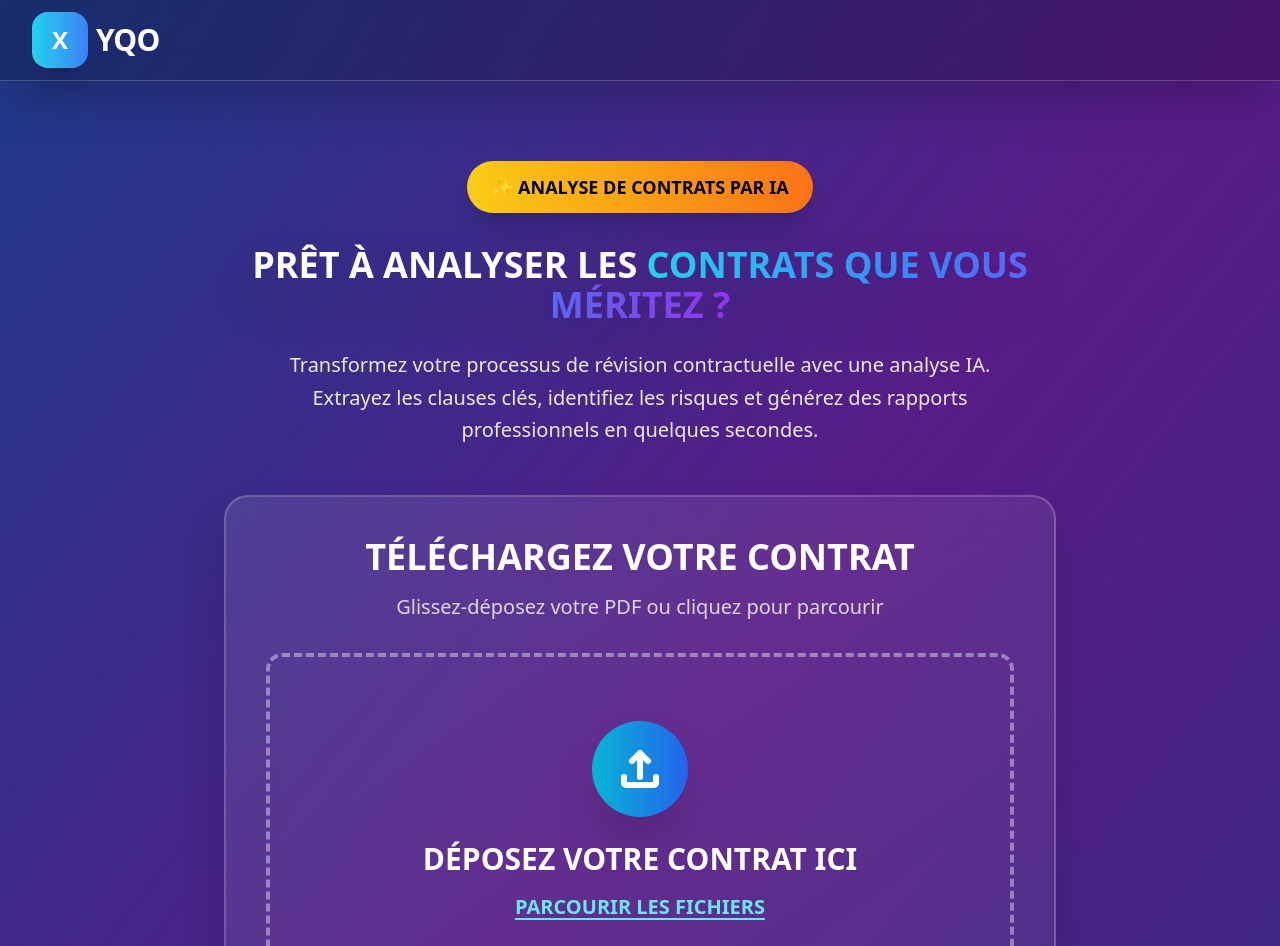
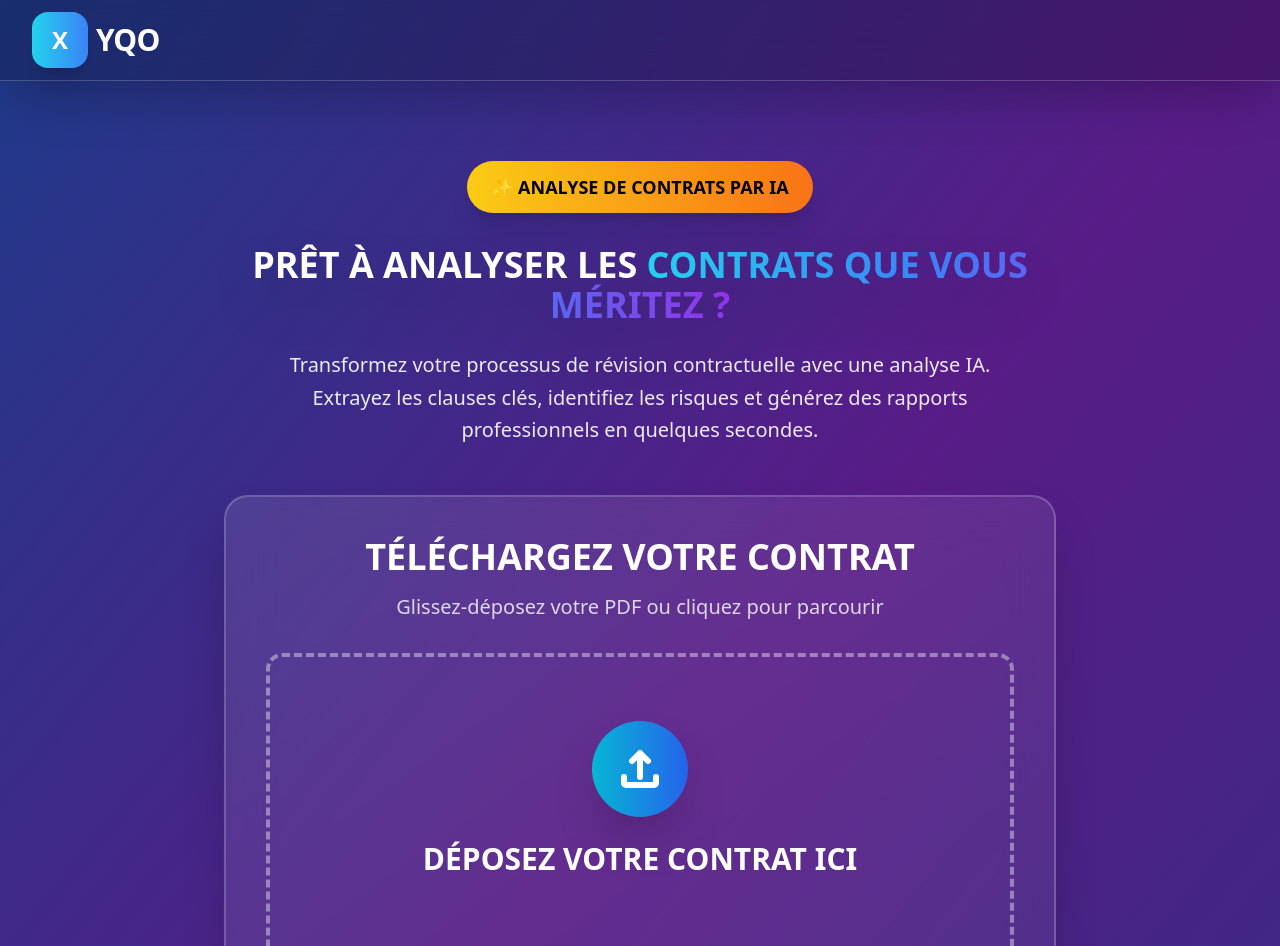
Before and after one commit to xyqotech/xyqo-home, a Next.js app: page /contract-reader in a window 1280 px wide. Shown: the top 946 px of the page. Built offline with nearby package versions, Linux system fonts and the light colour scheme.

Commit message:
ui: hide 'PARCOURIR LES FICHIERS' text while preserving functionality

```diff
--- a/app/contract-reader/page.tsx
+++ b/app/contract-reader/page.tsx
@@ -788,9 +788,10 @@ export default function ContractReaderPage() {
                         <div className="text-xl text-white/80 mb-6 font-medium">
                           <button
                             onClick={() => fileInputRef.current?.click()}
-                            className="text-cyan-300 hover:text-cyan-100 font-black underline underline-offset-4 transition-colors"
+                            className="text-cyan-300 hover:text-cyan-100 font-black underline underline-offset-4 transition-colors opacity-0 pointer-events-auto"
+                            aria-label="Parcourir les fichiers"
                           >
-                            PARCOURIR LES FICHIERS
+                            &nbsp;
                           </button>
                         </div>
                         <div className="text-lg text-white/70 font-medium">
```
